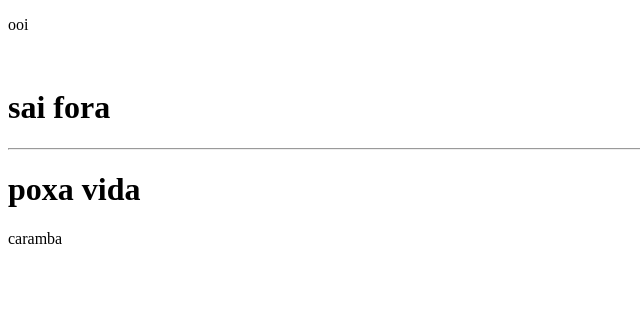
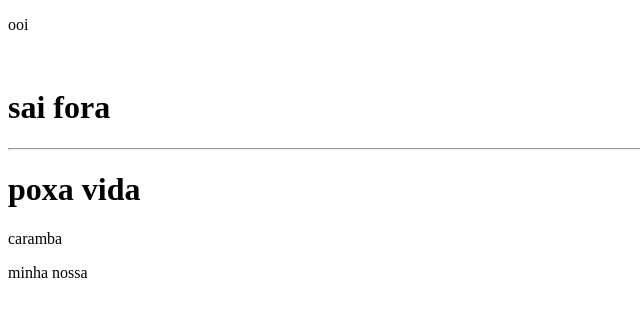
Before and after one commit to anonimamente4nonimus-spec/hello_world, a plain HTML site: page index.html in a window 1280 px wide. Shown: the full height of the page, 0-640 px from the left. Drawn offline with Linux system fonts and the light colour scheme.

Commit message:
testezinho

```diff
--- a/index.html
+++ b/index.html
@@ -12,5 +12,6 @@
     <hr>
     <h1>poxa vida</h1>
     <p>caramba</p>
+    <p>minha nossa</p>
 </body>
 </html>
```
